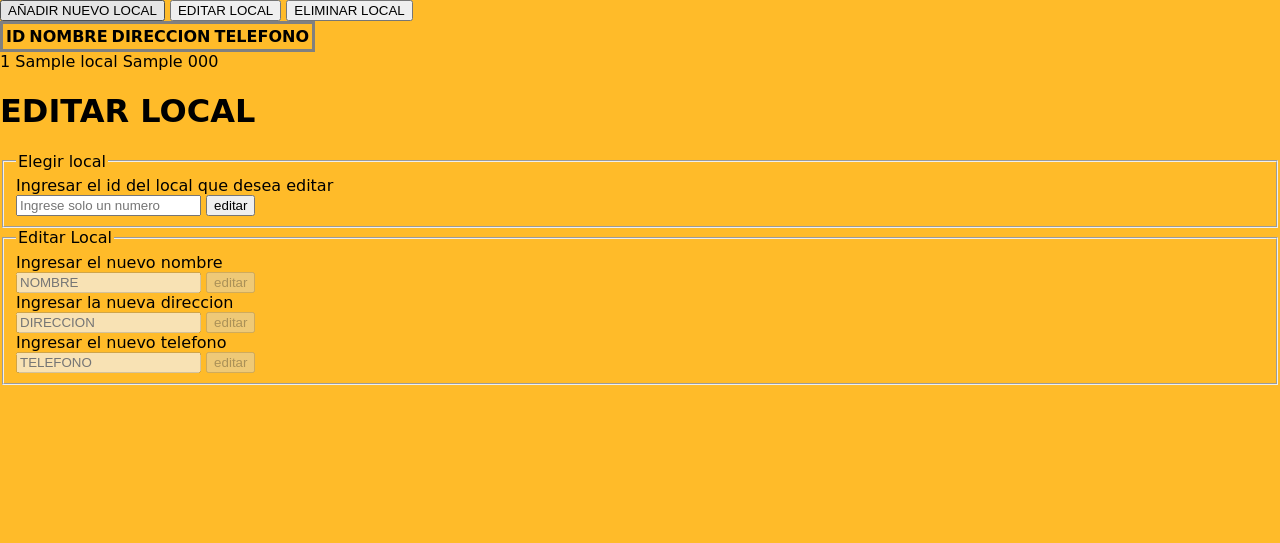
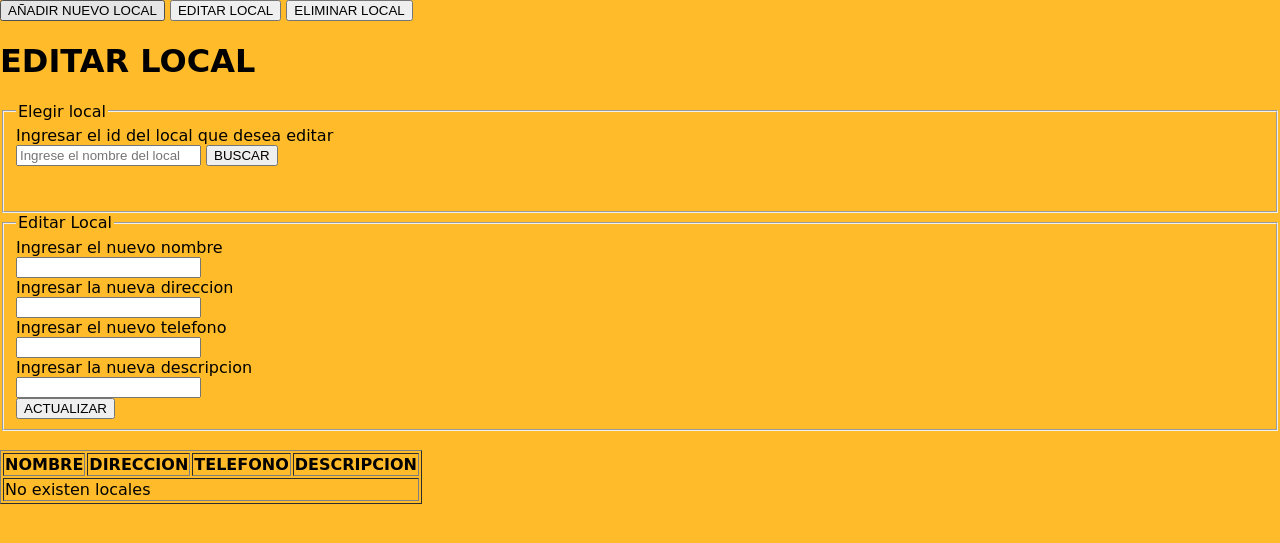
Before and after one commit to jcuyaguari/examenInterciclo, a PHP site: page /VistaLocal.php in a window 1280 px wide, after a click on "EDITAR LOCAL". Shown: the top 543 px of the page. Run offline with PHP 8.4, Linux system fonts and the light colour scheme; tables that the repository leaves empty or names only in its code hold one stand-in row (values such as "Sample post"); lists and menus that the app fills with data are empty.

Commit message:
Falta Buscar Local

```diff
--- a/privada/locales/VistaLocal.php
+++ b/privada/locales/VistaLocal.php
@@ -19,45 +19,13 @@
 
     <input type="button" onclick="cambiar('3')" value="ELIMINAR LOCAL">
 
-    <table id='tab_local' style="border-style: solid">
-        <tr>
 
-            <th>ID</th>
-            <th>NOMBRE</th>
-            <th>DIRECCION</th>
-            <th>TELEFONO</th>
-        </tr>
-    </table>
-        <?php
-        $sql = "SELECT * FROM local";
-        $result = $conn->query($sql);
 
-        if ($result->num_rows > 0) {
-
-            while ($row = $result->fetch_assoc()) {
-                echo "<tr>";
-                echo " <td>" . $row["loc_id"] . "</td>";
-                echo " <td>" . $row['loc_nombre'] . "</td>";
-                echo " <td>" . $row['loc_direccion'] . "</td>";
-                echo " <td>" . $row['loc_telefono'] . "</td>";
-            }
-        } else {
-
-            echo "<tr>";
-            echo " <td colspan='7'> No existen locales </td> ";
-            echo "</tr>";
-        }
-
-        ?>
     <form id="form" method="POST">
         <div id='1'>
             <h1>A&Ntilde;ADIR NUEVO LOCAL</h1>
             <fieldset>
                 <legend>Nuevo Local</legend>
-                        <label for="id">Ingresar id</label>
-                        <br>
-                        <input type="int" id="id" name="id" value="" placeholder="ID" />
-                        <br>
                 <label for="nombres">Ingresar nombre</label>
                 <br>
                 <input type="text" id="nombre" name="nombre" value="" placeholder="NOMBRE" />
@@ -66,13 +34,16 @@
                 <label for="direccion">Ingresar la direccion</label>
                 <br>
                 <input type="text" id="direccion" name="direccion" value="" placeholder="DIRECCION" />
-
                 <br>
                 <label for="telefono">Ingresar el telefono</label>
                 <br>
                 <input type="text" id="telefono" name="telefono" value="" placeholder="TELEFONO" />
+                <br>
+                <label for="descripcion">Ingresar la direccion</label>
+                <br>
+                <input type="text" id="descripcion" name="descripcion" value="" placeholder="DESCRIPCION" />
                 <br><br>
-                        <input type="button" id="aceptar" name="aceptar" value="ACEPTAR" />
+                <input class="txt" type="button" id="enviar" name="enviar" value="ACEPTAR" onclick="crearLocal()" />
                 <input type="button" id="salir" name="salir" value="SALIR" />
                 <br>
             </fieldset>
@@ -83,29 +54,34 @@
 
                 <fieldset>
                     <legend>Elegir local</legend>
+
                     <label for="nombres">Ingresar el id del local que desea editar</label>
                     <br>
-                        <input type="int" id="id" name="id" value="" placeholder="Ingrese solo un numero" />
-                        <input type="button" id="editar" name="editar" value="editar" />
+                    <input type="text" id="nombreBuscar" name="nombreBuscar" value="" placeholder="Ingrese el nombre del local" />
+                    <input class="txt" type="button" id="enviar" name="enviar" value="BUSCAR" onclick="$a=nombreBuscar" />
+                    <p></p>
+
                     <br>
                 </fieldset>
-                    <fieldset disabled="true">
+                <fieldset>
                     <legend>Editar Local</legend>
-                        <label for="nombres">Ingresar el nuevo nombre</label>
+                    <label for="nombre">Ingresar el nuevo nombre</label>
                     <br>
-                        <input type="int" id="id" name="id" value="" placeholder="NOMBRE" />
-                        <input type="button" id="editar" name="editar" value="editar" />
+                    <input type="text" id="nombreNuevo" name="nombreNuevo" value="" placeholder="" />
                     <br>
-                        <label for="nombres">Ingresar la nueva direccion</label>
+                    <label for="direccion">Ingresar la nueva direccion</label>
                     <br>
-                        <input type="int" id="id" name="id" value="" placeholder="DIRECCION" />
-                        <input type="button" id="editar" name="editar" value="editar" />
+                    <input type="text" id="direccionNueva" name="direccionNueva" value="" placeholder="" />
                     <br>
-                        <label for="nombres">Ingresar el nuevo telefono</label>
+                    <label for="telefono">Ingresar el nuevo telefono</label>
                     <br>
-                        <input type="int" id="id" name="id" value="" placeholder="TELEFONO" />
-                        <input type="button" id="editar" name="editar" value="editar" />
+                    <input type="text" id="telefonoNuevo" name="telefonoNuevo" value="" placeholder="" />
                     <br>
+                    <label for="descripcion">Ingresar la nueva descripcion</label>
+                    <br>
+                    <input type="text" id="descripcionNueva" name="descripcionNueva" value="" placeholder="" />
+                    <br>
+                    <input class="txt" type="button" id="enviar" name="enviar" value="ACTUALIZAR" onclick="actualizarLocal()" />
                 </fieldset>
 
             </form>
@@ -115,15 +91,49 @@
             <form>
                 <fieldset>
                     <legend>Eliminar Local</legend>
-                        <label for="nombres">Ingresar el id del local que desea eliminar</label>
+                    <label for="nombres">Ingresar el nombre del local que desea eliminar</label>
                     <br>
-                        <input type="int" id="id" name="id" value="" placeholder="Ingrese solo un numero" />
-                        <input type="button" id="eliminar" name="eliminar" value="Eliminar" />
+                    <input type="text" id="nombreEliminar" name="nombreEliminar" value="" placeholder="Ingrese correctamente el nombre" />
+                    <input class="txt" type="button" id="eliminar" name="eliminar" value="ELIMINAR" onclick="eliminarLocal()" />
                     <br>
                 </fieldset>
             </form>
         </div>
     </form>
+    <table id='tab_local' border>
+
+        <tr>
+            <br>
+            <th>NOMBRE</th>
+            <th>DIRECCION</th>
+            <th>TELEFONO</th>
+            <th>DESCRIPCION</th>
+        </tr>
+
+
+        <?php
+        $sql = "SELECT * FROM local where loc_eliminado='0'";
+        $result = $conn->query($sql);
+
+        if ($result->num_rows > 0) {
+
+            while ($row = $result->fetch_assoc()) {
+                echo "<tr>";
+                echo " <td>" . $row['loc_nombre'] . "</td>";
+                echo " <td>" . $row['loc_direccion'] . "</td>";
+                echo " <td>" . $row['loc_telefono'] . "</td>";
+                echo " <td>" . $row["loc_descripcion"] . "</td>";
+                #echo "<br>";
+            }
+        } else {
+
+            echo "<tr>";
+            echo " <td colspan='7'> No existen locales </td> ";
+            echo "</tr>";
+        }
+
+        ?>
+    </table border>
 </body>
 
 </html>
--- a/privada/locales/metodos.js
+++ b/privada/locales/metodos.js
@@ -27,6 +27,80 @@ function cambiar(opc) {
     }
 }
 
-function crearlocal(){
+function crearLocal() {
 
+    var nombre = document.getElementById('nombre').value;
+    var direccion = document.getElementById('direccion').value;
+    var telefono = document.getElementById('telefono').value;
+    var descripcion = document.getElementById('descripcion').value;
+
+    if (nombre != "" && direccion != "" && telefono != "" && descripcion != "") {
+        if (window.XMLHttpRequest) {
+            xmlhttp = new XMLHttpRequest();
+        } else {
+            xmlhttp = new ActiveXObject("Microsoft.XMLHTTP");
+        }
+        xmlhttp.onreadystatechange = function () {
+            if (this.readyState == 4 && this.status == 200) {
+                var res = this.responseText;
+                alert('Local Guardado')
+                document.location.reload();
+
+            }
+        };
+        xmlhttp.open("GET", "baseLocales.php?opc=crear&nombre=" + nombre + "&direccion=" + direccion + "&telefono=" + telefono +
+            "&descripcion=" + descripcion, true);
+        xmlhttp.send();
+    } else {
+        alert('No Rebice los datos')
+    }
 }
+
+function actualizarLocal(){
+    var nombre = document.getElementById('nombrenombreNuevo').value;
+    var direccion = document.getElementById('direccionNueva').value;
+    var telefono = document.getElementById('telefonoNuevo').value;
+    var descripcion = document.getElementById('descripcionNueva').value;
+
+    if (nombre != "" && direccion != "" && telefono != "" && descripcion != "") {
+        if (window.XMLHttpRequest) {
+            xmlhttp = new XMLHttpRequest();
+        } else {
+            xmlhttp = new ActiveXObject("Microsoft.XMLHTTP");
+        }
+        xmlhttp.onreadystatechange = function () {
+            if (this.readyState == 4 && this.status == 200) {
+                var res = this.responseText;
+                alert('Local Guardado')
+                document.location.reload();
+
+            }
+        };
+        xmlhttp.open("GET", "baseLocales.php?opc=modificar&nombre=" + nombre + "&direccion=" + direccion + "&telefono=" + telefono +
+            "&descripcion=" + descripcion, true);
+        xmlhttp.send();
+    } else {
+        alert('No Rebice los datos')
+    }
+}
+
+function eliminarLocal(){
+    var nombre = document.getElementById('nombreEliminar').value;
+    if (nombre != "") {
+        if (window.XMLHttpRequest) {
+            xmlhttp = new XMLHttpRequest();
+        } else {
+            xmlhttp = new ActiveXObject("Microsoft.XMLHTTP");
+        }
+        xmlhttp.onreadystatechange = function () {
+            if (this.readyState == 4 && this.status == 200) {
+                alert('Local Elminado')
+                document.location.reload();
+            }
+        };
+        xmlhttp.open("GET", "baseLocales.php?opc=eliminar&nombre=" + nombre, true);
+        xmlhttp.send();
+    } else {
+        alert('No Rebice los datos para eliminar')
+    }
+}
```
Also changed, not shown: privada/locales/baseLocales.php (added, +72 -0 lines), privada/pedidos/basePedidos.php (added). Lines whose indentation alone changed are shown as unchanged.
